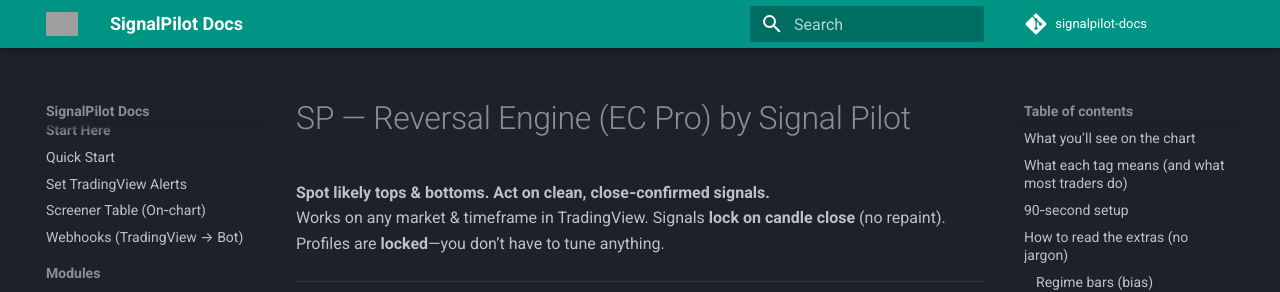
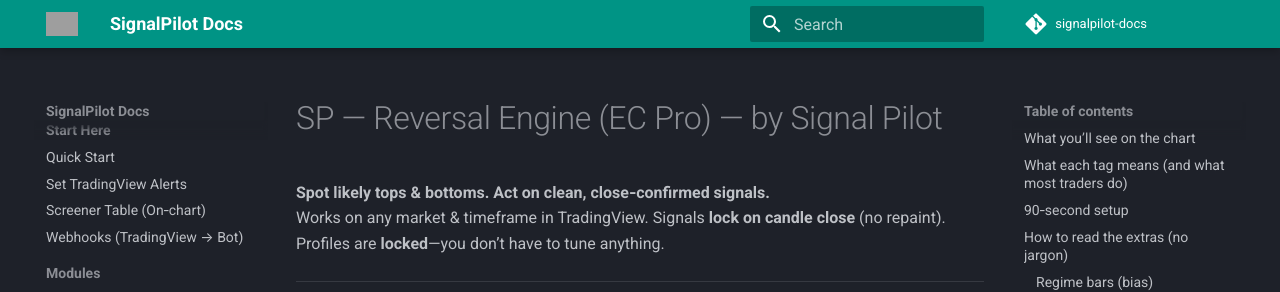
Before and after one commit to Signalpilot/signalpilot-docs, an MkDocs documentation site: the page built from docs/sp-ec-pro.md, in a window 1280 px wide and 900 px high. Shown: the top 292 px of the window. Built offline with MkDocs 1.6.1 and Material for MkDocs 9.7.7, drawn with Linux system fonts in a browser that asks for light colours; comment, search, counter and statistics services are not loaded; grey boxes are pictures that could not be loaded.

Commit message:
Update sp-ec-pro.md

```diff
--- a/docs/sp-ec-pro.md
+++ b/docs/sp-ec-pro.md
@@ -1,4 +1,4 @@
-# SP — Reversal Engine (EC Pro) by Signal Pilot
+# SP — Reversal Engine (EC Pro) — by Signal Pilot
 **Spot likely tops & bottoms. Act on clean, close‑confirmed signals.**
 Works on any market & timeframe in TradingView. Signals **lock on candle close** (no repaint).
 Profiles are **locked**—you don’t have to tune anything.
```
